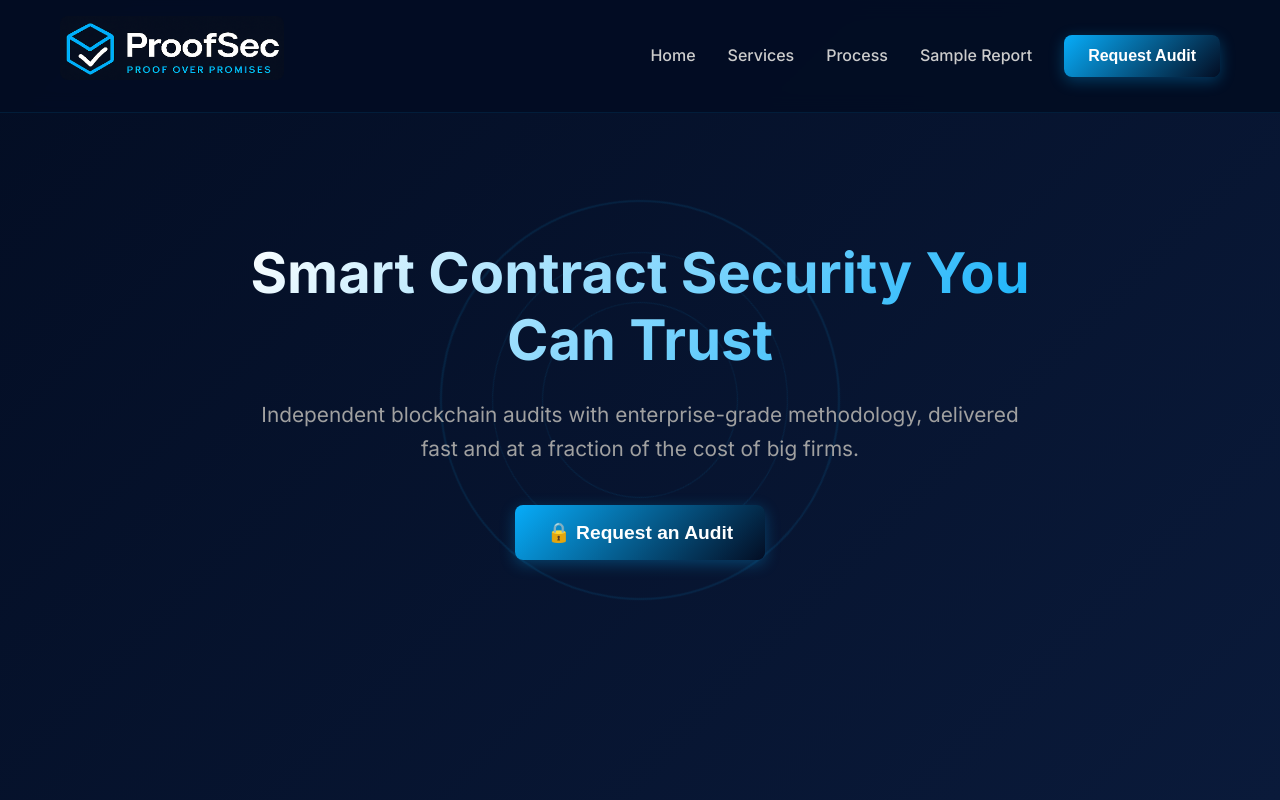
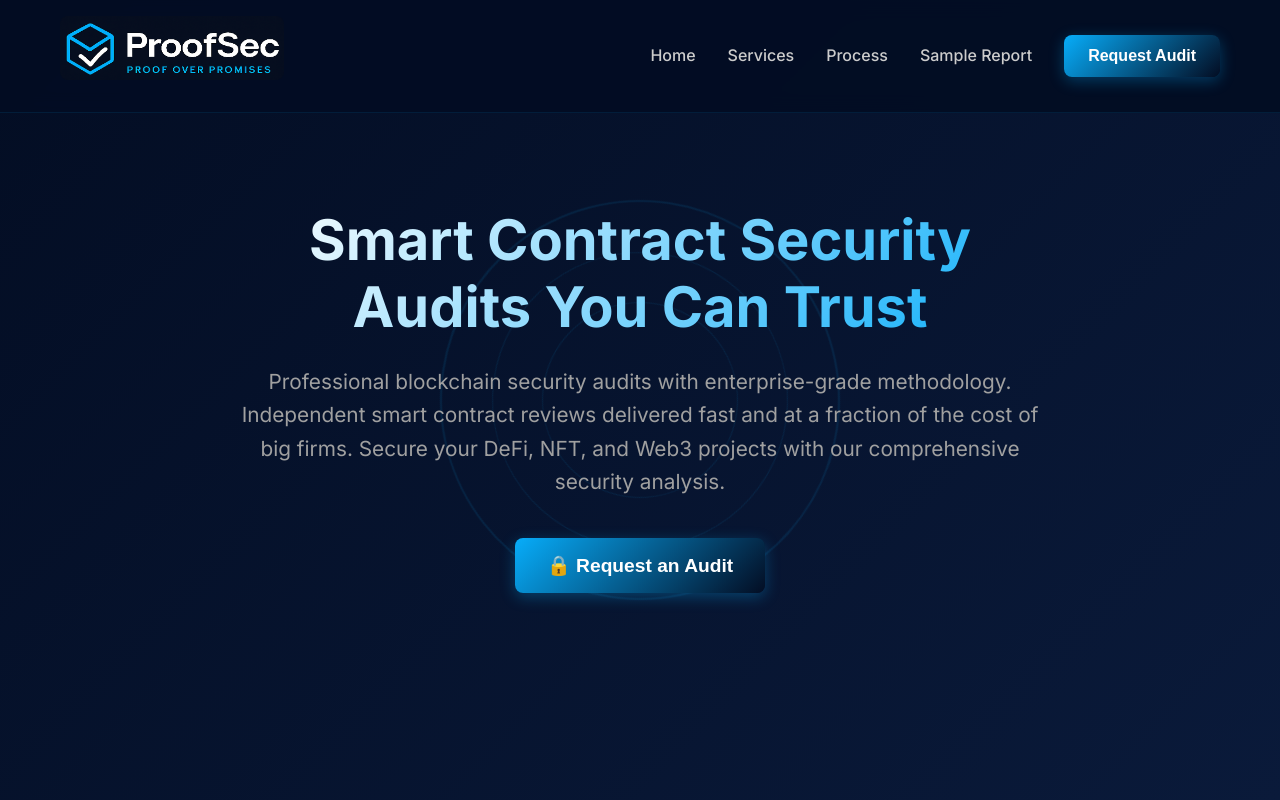
Before and after one commit to markfrance/proofsec, a React (Create React App) app: page / in a window 1280 px wide. Shown: the top 800 px of the page. Built offline with nearby package versions, Linux system fonts and the light colour scheme.

Commit message:
SEO changes

```diff
--- a/public/index.html
+++ b/public/index.html
@@ -4,41 +4,86 @@
     <meta charset="utf-8" />
     <link rel="icon" href="%PUBLIC_URL%/favicon.ico" />
     <meta name="viewport" content="width=device-width, initial-scale=1" />
-    <meta name="theme-color" content="#000000" />
+    <meta name="theme-color" content="#07adfa" />
+
+    <!-- Enhanced SEO Meta Tags -->
     <meta
       name="description"
-      content="Professional smart contract security audits with enterprise-grade methodology. Independent blockchain audits delivered fast and at a fraction of the cost of big firms."
+      content="Professional smart contract security audits by ProofSec. Enterprise-grade blockchain security analysis, DeFi audits, and vulnerability assessments. Fast, affordable, and comprehensive smart contract reviews."
     />
-    <meta name="keywords" content="smart contract audit, blockchain security, DeFi audit, cryptocurrency security, smart contract review" />
+    <meta name="keywords" content="smart contract audit, blockchain security, DeFi audit, cryptocurrency security, smart contract review, blockchain audit, Web3 security, smart contract testing, vulnerability assessment, security audit" />
+    <meta name="author" content="ProofSec" />
+    <meta name="robots" content="index, follow" />
+
+    <!-- Open Graph Meta Tags for Social Media -->
+    <meta property="og:title" content="ProofSec - Professional Smart Contract Security Audits" />
+    <meta property="og:description" content="Enterprise-grade smart contract security audits delivered fast and affordably. Comprehensive blockchain security analysis for DeFi, NFT, and Web3 projects." />
+    <meta property="og:type" content="website" />
+    <meta property="og:url" content="https://proofsec.com" />
+    <meta property="og:image" content="%PUBLIC_URL%/proofsec-og-image.png" />
+    <meta property="og:site_name" content="ProofSec" />
+
+    <!-- Twitter Card Meta Tags -->
+    <meta name="twitter:card" content="summary_large_image" />
+    <meta name="twitter:title" content="ProofSec - Professional Smart Contract Security Audits" />
+    <meta name="twitter:description" content="Enterprise-grade smart contract security audits delivered fast and affordably." />
+    <meta name="twitter:image" content="%PUBLIC_URL%/proofsec-og-image.png" />
+
+    <!-- Canonical URL -->
+    <link rel="canonical" href="https://proofsec.com" />
+
+    <!-- Structured Data for Local Business -->
+    <script type="application/ld+json">
+    {
+      "@context": "https://schema.org",
+      "@type": "ProfessionalService",
+      "name": "ProofSec",
+      "description": "Professional smart contract security audits and blockchain security analysis",
+      "url": "https://proofsec.com",
+      "logo": "https://proofsec.com/logo512.png",
+      "serviceType": "Smart Contract Security Audits",
+      "areaServed": "Worldwide",
+      "hasOfferCatalog": {
+        "@type": "OfferCatalog",
+        "name": "Smart Contract Audit Services",
+        "itemListElement": [
+          {
+            "@type": "Offer",
+            "itemOffered": {
+              "@type": "Service",
+              "name": "Quick Review",
+              "description": "Up to 500 lines of code audit with 3-5 day turnaround"
+            }
+          },
+          {
+            "@type": "Offer",
+            "itemOffered": {
+              "@type": "Service",
+              "name": "Standard Audit",
+              "description": "Full contract suite review with manual and automated analysis"
+            }
+          },
+          {
+            "@type": "Offer",
+            "itemOffered": {
+              "@type": "Service",
+              "name": "Comprehensive Audit",
+              "description": "Complex protocol audit with gas optimization and exploit testing"
+            }
+          }
+        ]
+      }
+    }
+    </script>
+
     <link rel="apple-touch-icon" href="%PUBLIC_URL%/logo192.png" />
-    <!--
-      manifest.json provides metadata used when your web app is installed on a
-      user's mobile device or desktop. See https://developers.google.com/web/fundamentals/web-app-manifest/
-    -->
     <link rel="manifest" href="%PUBLIC_URL%/manifest.json" />
-    <!--
-      Notice the use of %PUBLIC_URL% in the tags above.
-      It will be replaced with the URL of the `public` folder during the build.
-      Only files inside the `public` folder can be referenced from the HTML.
 
-      Unlike "/favicon.ico" or "favicon.ico", "%PUBLIC_URL%/favicon.ico" will
-      work correctly both with client-side routing and a non-root public URL.
-      Learn how to configure a non-root public URL by running `npm run build`.
-    -->
-    <title>ProofSec - Smart Contract Security Audits</title>
+    <!-- Enhanced Title with Primary Keywords -->
+    <title>ProofSec - Smart Contract Security Audits | Blockchain Security Experts</title>
   </head>
   <body>
     <noscript>You need to enable JavaScript to run this app.</noscript>
     <div id="root"></div>
-    <!--
-      This HTML file is a template.
-      If you open it directly in the browser, you will see an empty page.
-
-      You can add webfonts, meta tags, or analytics to this file.
-      The build step will place the bundled scripts into the <body> tag.
-
-      To begin the development, run `npm start` or `yarn start`.
-      To create a production bundle, use `npm run build` or `yarn build`.
-    -->
   </body>
 </html>
--- a/src/Home.js
+++ b/src/Home.js
@@ -7,9 +7,11 @@ function Home({ openModal }) {
       <section id="home" className="hero">
         <div className="container">
           <div className="hero-content">
-            <h1 className="hero-title">Smart Contract Security You Can Trust</h1>
+            <h1 className="hero-title">Smart Contract Security Audits You Can Trust</h1>
             <p className="hero-subtitle">
-              Independent blockchain audits with enterprise-grade methodology, delivered fast and at a fraction of the cost of big firms.
+              Professional blockchain security audits with enterprise-grade methodology.
+              Independent smart contract reviews delivered fast and at a fraction of the cost of big firms.
+              Secure your DeFi, NFT, and Web3 projects with our comprehensive security analysis.
             </p>
             <button className="cta-button hero-cta" onClick={openModal}>🔒 Request an Audit</button>
           </div>
```
Also changed, not shown: public/robots.txt, 1 other file (tests, documents, lock files or other folders).
